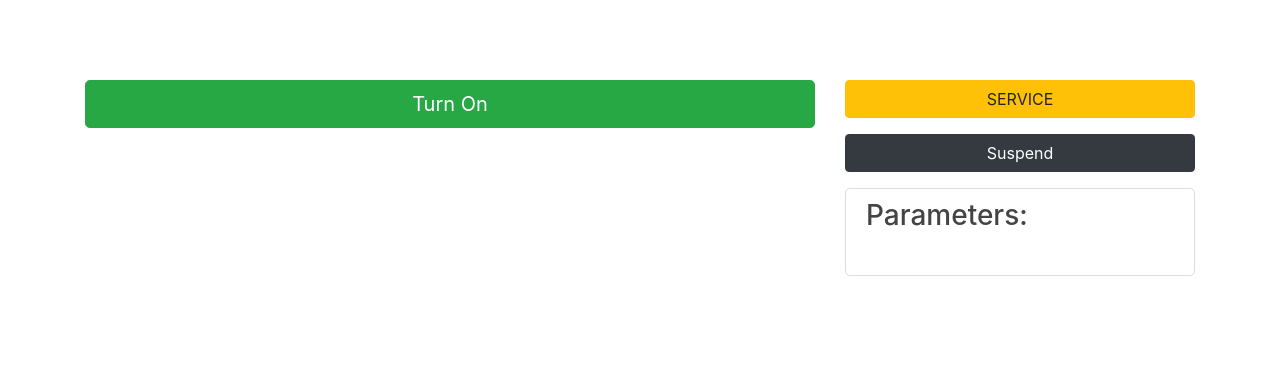
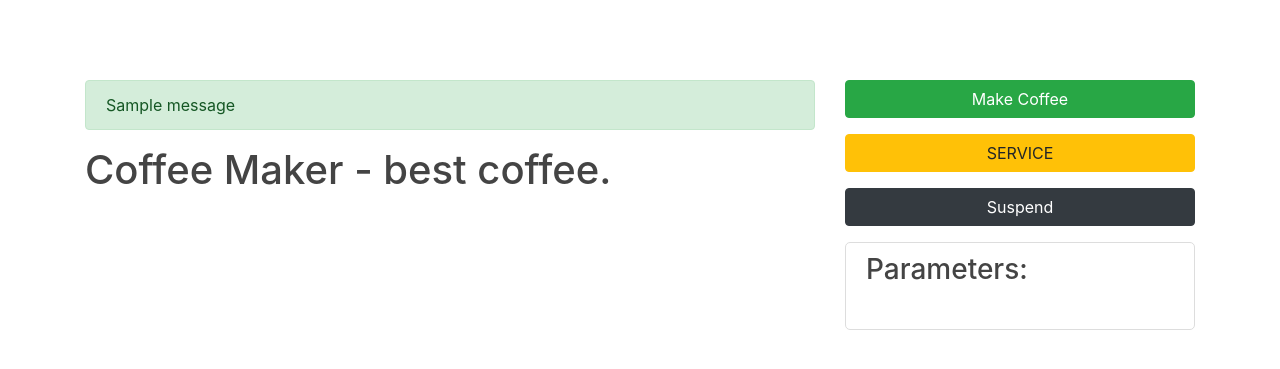
Before and after one commit to TadB/CoffeeMaker, a Flask app: page / in a window 1280 px wide. Shown: the top 369 px of the page. Run offline with Flask 2, Linux system fonts and the light colour scheme; tables that the repository leaves empty hold one stand-in row (values such as "Sample post"); one stand-in notice (Sample message) is shown; parts of the project's set-up code (start-up, migrations or seed data) failed here and were passed over; some libraries are stand-ins or nearby versions.

Commit message:
add communication - flash messages

```diff
--- a/coffeeMaker/routes.py
+++ b/coffeeMaker/routes.py
@@ -1,4 +1,4 @@
-from flask import render_template, url_for, redirect
+from flask import render_template, url_for, redirect, flash
 from coffeeMaker import app
 from coffeeMaker.forms import CoffeeTypesForm, ServiceForm
 from coffeeMaker.utils import make_coffee, full_refill
@@ -25,7 +25,12 @@ def main_panel():
             coffee_type = form.americano.label.text
         elif form.cappucino.data:
             coffee_type = form.cappucino.label.text
-        make_coffee(coffee_type)
+        check = make_coffee(coffee_type)
+        if check is True:
+            flash('Enjoy Your Coffee!', 'success')
+        else:
+            # flash('Not enought ingredients', 'warning')
+            flash(check, 'warning')
         return redirect(url_for('home'))
     return render_template(
         'choose_coffee.html', title='Select delicious coffee',
@@ -44,7 +49,10 @@ def service():
             tank_type = form.grounds.label.text
         elif form.beans.data:
             tank_type = form.beans.label.text
-        full_refill(tank_type)
+        if full_refill(tank_type):
+            flash(f'{tank_type} refilled!', 'success')
+        else:
+            flash(f'{tank_type} is full - no need to refill', 'info')
         return redirect(url_for('service'))
     return render_template(
         'service.html', title='Service menu', form=form, tanks=tanks)
--- a/coffeeMaker/templates/base.html
+++ b/coffeeMaker/templates/base.html
@@ -19,9 +19,19 @@
     <main role="main" class="container">
         <div class="row">
             <div class="col-md-8">
+                {% with messages = get_flashed_messages(with_categories=true) %}
+                    {% if messages %}
+                        {% for category, message in messages %}
+                            <div class="alert alert-{{ category }}">
+                                {{ message }}
+                            </div>
+                        {% endfor %}
+                    {% endif %}
+                {% endwith %}
                 {% block content %}{% endblock %}
             </div>
             <div class="col-md-4">
+                <p><a class="btn btn-success btn-block" href="{{url_for('main_panel')}}" role="button">Make Coffee</a></p>
                 <p><a class="btn btn-warning btn-block" href="{{url_for('service')}}" role="button">SERVICE</a></p>
                 <p><a class="btn btn-dark btn-block" href="{{url_for('home')}}" role="button">Suspend</a></p>
                 <div class="content-section">
@@ -40,5 +50,4 @@
         </div>
     </main>
 </body>
-
 </html>
--- a/coffeeMaker/templates/home.html
+++ b/coffeeMaker/templates/home.html
@@ -1,4 +1,4 @@
 {% extends "base.html" %}
 {% block content %}
-    <a class="btn btn-success btn-lg btn-block" href="{{url_for('main_panel')}}" role="button">Turn On</a>
+    <h1>Coffee Maker - best coffee.</h1>
 {% endblock content %}
```
Also changed, not shown: coffeeMaker/utils.py (+13 -6 lines).
